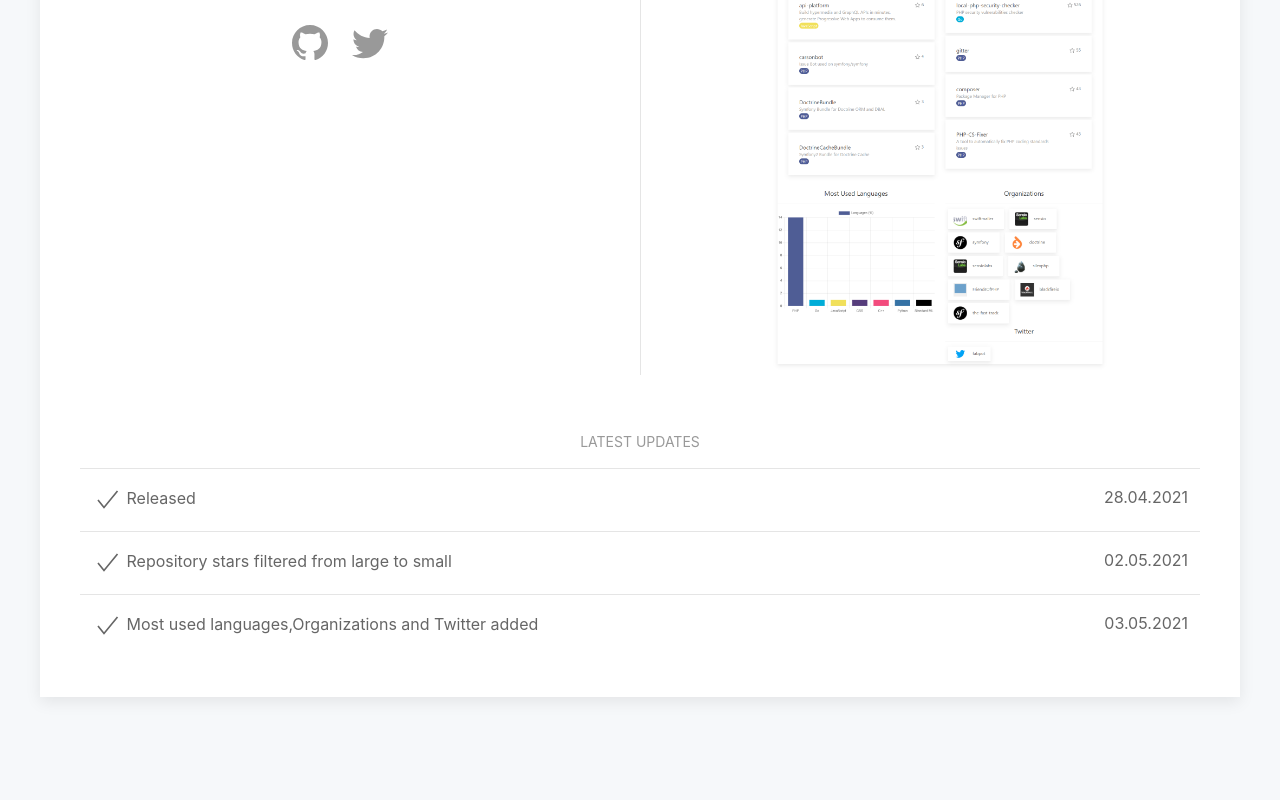
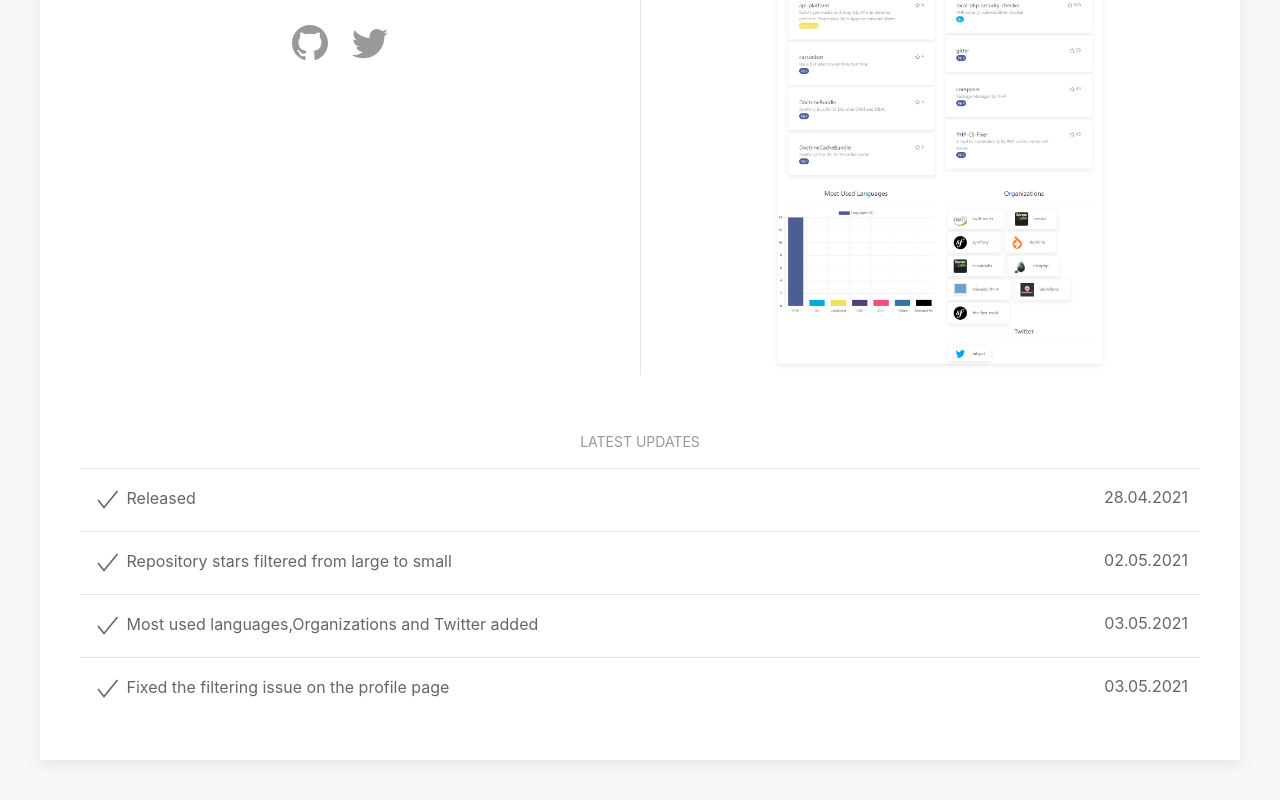
Before and after one commit to Skipperlla/github-app, a React (Create React App) app: page / in a window 1280 px wide. Shown: the part 323-1123 px from the top of the page. Before the commit the page ends 1060 px from the top, so only its background shows below. Built offline with nearby package versions, Linux system fonts and the light colour scheme; no server answers.

Commit message:
Fixed the filtering issue on the profile page

```diff
--- a/src/Components/Index/LatestUpdates.js
+++ b/src/Components/Index/LatestUpdates.js
@@ -36,6 +36,14 @@ const LatestUpdates = () => {
               {DateFunction(1)}
             </td>
           </tr>
+          <tr>
+            <td>
+              <span uk-icon="icon: check; ratio: 1.5"></span> Fixed the filtering issue on the profile page
+            </td>
+            <td style={{ display: "flex", justifyContent: "flex-end" }}>
+              {DateFunction(1)}
+            </td>
+          </tr>
         </tbody>
       </table>
     </div>
```
